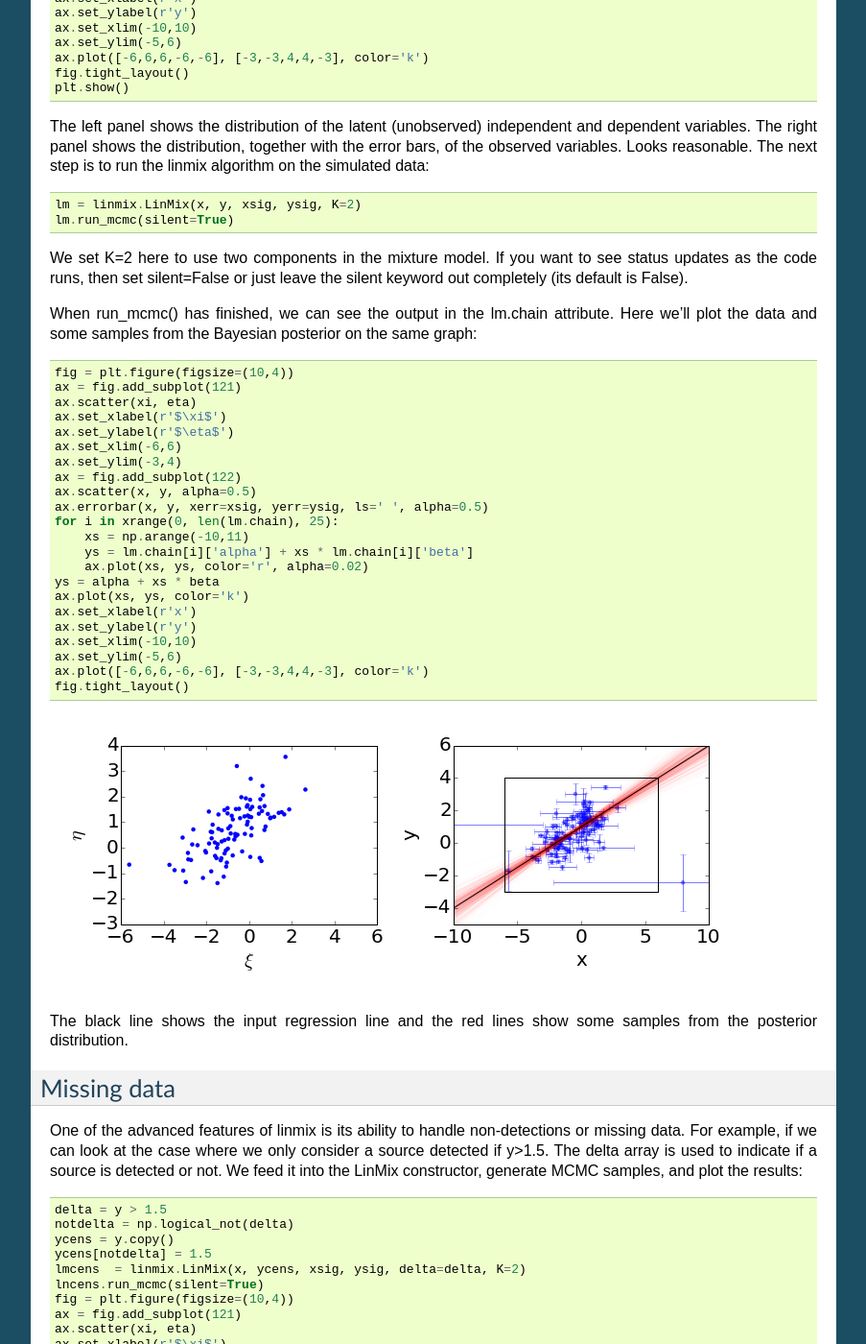
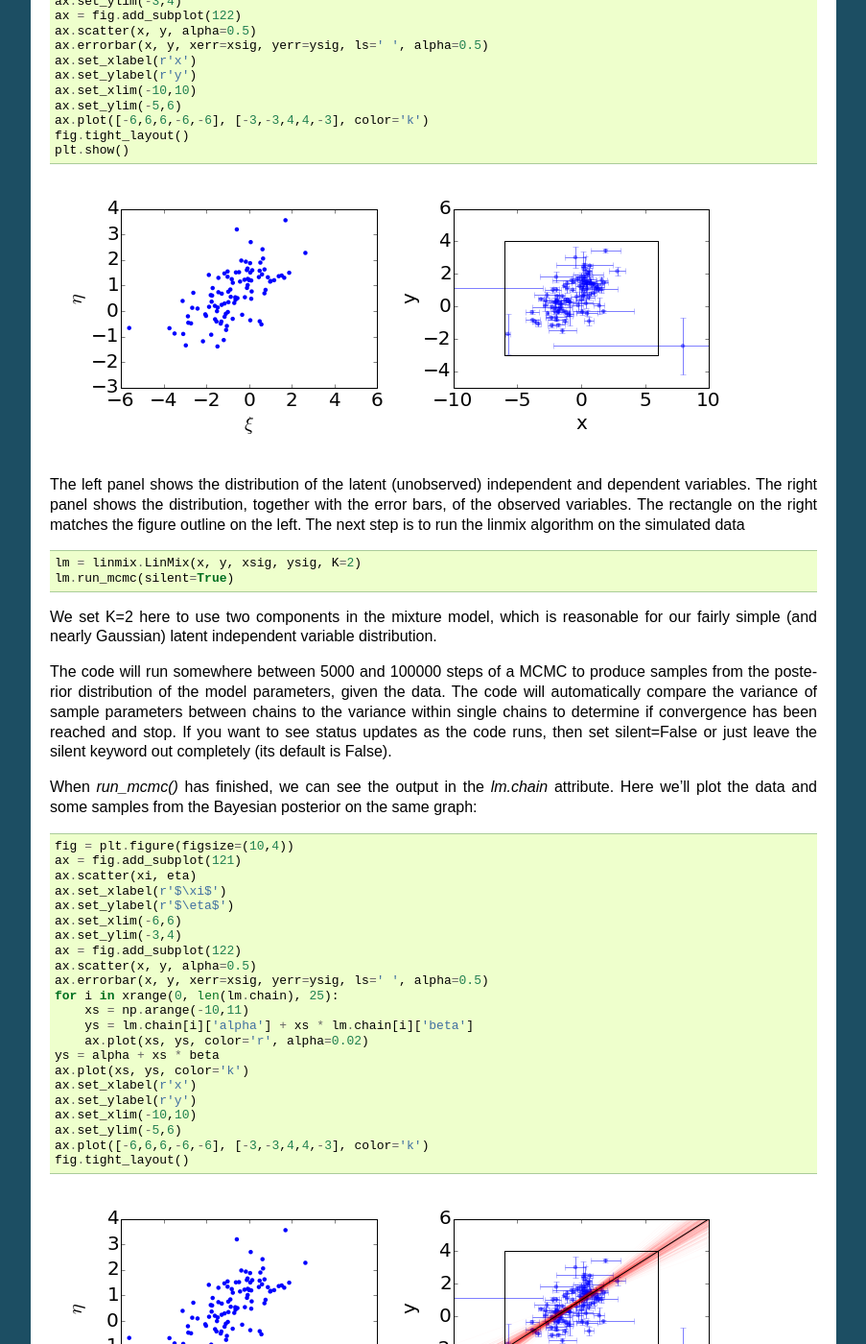
Before and after one commit to jmeyers314/linmix, a Sphinx documentation site: the page built from docs/example.rst, in a window 1280 px wide and 1400 px high, scrolled down 2435 px. Shown: the whole window at 96% size, without its empty margins (198-1101 px from the left). Built offline with Sphinx 7.4.7, drawn with Linux system fonts in a browser that asks for light colours; some of the changed text lies outside the part shown.

Commit message:
proofread the example

```diff
--- a/docs/example.rst
+++ b/docs/example.rst
@@ -31,7 +31,12 @@
 
 .. image:: /images/pxi.png
 
-We then rejection sample::
+The maximum density is a little below 0.55, so we can use that.  To draw samples from
+:math:`\mathrm{Pr}(\xi)`, we first propose a value :math:`\xi_i` uniformly between -10 and +10
+(it's okay if we clip the tails for this example), and then keep that proposal if
+:math:`\mathrm{Pr}(\xi_i) > u` where :math:`u` is drawn uniformly between 0 and 0.55.  If
+:math:`\mathrm{Pr}(\xi_i) < u`, then we propose a new value for :math:`\xi_i`.  Here's code to
+draw 100 samples from :math:`\mathrm{Pr}(\xi)`::
 
     def rejection_sample(p, pmax, prop, size):
         out=[]
@@ -49,9 +54,7 @@
     prop = lambda : np.random.uniform(low=-10, high=10) # truncating range to (-10, 10)
     xi = rejection_sample(pxi, pmax, prop, size=100)
 
-Note that we propose samples only between -10 and +10, so we're only actually sampling the between
-these two limits.  We can sanity check our samples by overplotting them with the probability density
-function::
+We can sanity check our samples by overplotting a histogram with the probability density function::
 
     fig = plt.figure()
     ax = fig.add_subplot(111)
@@ -73,8 +76,9 @@
     epsilon = np.random.normal(loc=0, scale=np.sqrt(sigsqr), size=len(xi))
     eta = alpha + beta*xi + epsilon
 
-Similarly, we initialize the (uncorrelated) 1-sigma error estimates, and using these, the observed
-independent and dependent values::
+Similarly, we initialize the (uncorrelated) 1-sigma error estimates, and using these, initialize the
+observed independent (:math:`y`) and dependent (:math:`x`) values.  The observational errors are
+drawn from a scaled inverse :math:`\chi^2` distribution as in Kelly (2007). ::
 
     tau = np.std(xi)
     sigma = np.sqrt(sigsqr)
@@ -105,18 +109,27 @@
     fig.tight_layout()
     plt.show()
 
+.. image:: /images/data.png
+
 The left panel shows the distribution of the latent (unobserved) independent and dependent variables.
-The right panel shows the distribution, together with the error bars, of the observed variables.  Looks reasonable.  The next step is to run the linmix algorithm on the simulated data::
+The right panel shows the distribution, together with the error bars, of the observed variables.
+The rectangle on the right matches the figure outline on the left.  The next step is to run the
+linmix algorithm on the simulated data ::
 
     lm = linmix.LinMix(x, y, xsig, ysig, K=2)
     lm.run_mcmc(silent=True)
 
-We set K=2 here to use two components in the mixture model.  If you want to see status updates as the
-code runs, then set silent=False or just leave the silent keyword out completely (its default is
-False).
+We set K=2 here to use two components in the mixture model, which is reasonable for our fairly
+simple (and nearly Gaussian) latent independent variable distribution.
 
-When run_mcmc() has finished, we can see the output in the lm.chain attribute.  Here we'll plot the
-data and some samples from the Bayesian posterior on the same graph::
+The code will run somewhere between 5000 and 100000 steps of a MCMC to produce samples from the
+posterior distribution of the model parameters, given the data.  The code will automatically compare
+the variance of sample parameters between chains to the variance within single chains to determine
+if convergence has been reached and stop.  If you want to see status updates as the code runs, then
+set silent=False or just leave the silent keyword out completely (its default is False).
+
+When `run_mcmc()` has finished, we can see the output in the `lm.chain` attribute.  Here we'll plot
+the data and some samples from the Bayesian posterior on the same graph::
 
     fig = plt.figure(figsize=(10,4))
     ax = fig.add_subplot(121)
@@ -150,9 +163,10 @@
 ------------
 
 One of the advanced features of linmix is its ability to handle non-detections or missing data.  For
-example, if we can look at the case where we only consider a source detected if y>1.5.  The delta
-array is used to indicate if a source is detected or not.  We feed it into the LinMix constructor,
-generate MCMC samples, and plot the results::
+example, we can look at the case where we only consider a source detected if `y>1.5`.  The `delta`
+array is used to indicate if a source is detected or not.  In the code below, we feed the `delta`
+array into the LinMix constructor, generate MCMC samples the same way as before, and plot the
+results::
 
     delta = y > 1.5
     notdelta = np.logical_not(delta)
```
Also changed, not shown: other parts of docs/example.rst (+2 -2 lines).
